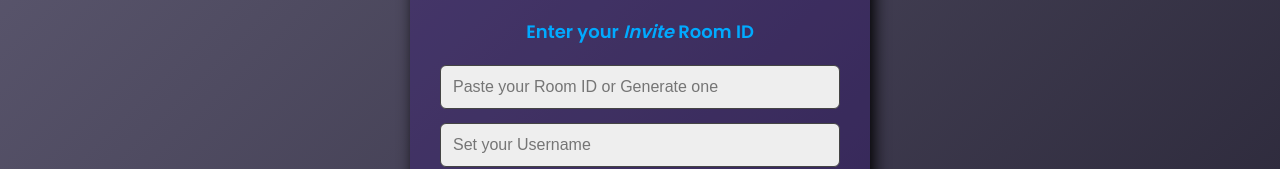
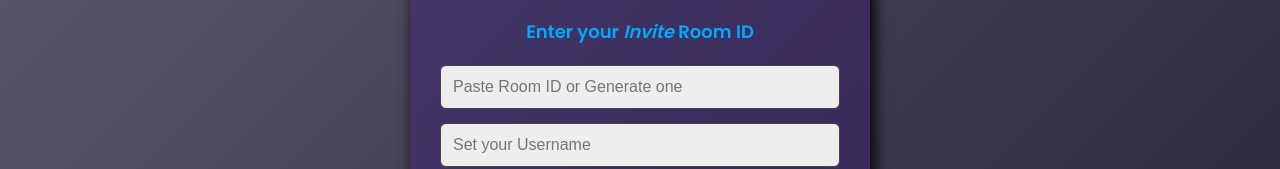
Before and after one commit to Alfastrek/DevCraft, a React (Create React App) app: page /access in a window 1280 px wide. Shown: the part 330-499 px from the top of the page. Built offline with nearby package versions, Linux system fonts and the light colour scheme; a web font is replaced by a local one.

Commit message:
Forms Update

```diff
--- a/src/pages/home.js
+++ b/src/pages/home.js
@@ -52,7 +52,7 @@ const Home = () => {
           <input
             type="text"
             className="inputBox"
-            placeholder="Paste your Room ID or Generate one"
+            placeholder="Paste Room ID or Generate one"
             onChange={(e) => setroomId(e.target.value)}
             value={roomId}
             onKeyUp={handleInputEnter}
```
